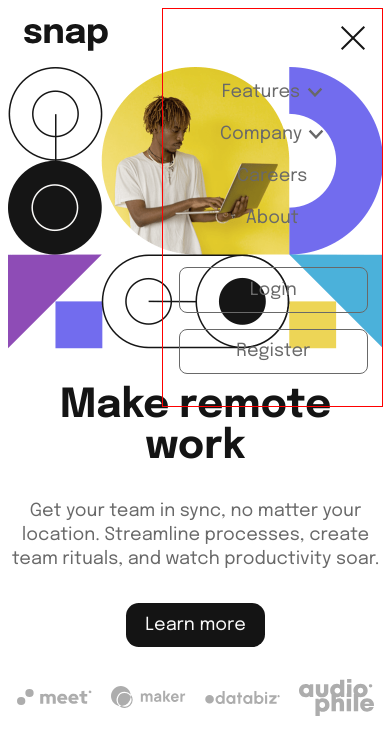
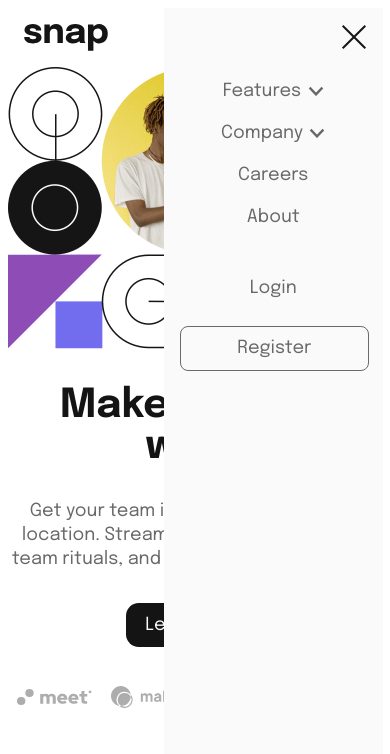
Before and after one commit to llhyuan/Snap-landing-page, a React (Vite) app: page / in a window 390 px wide. Both pictures are taken after a click on the picture 351 px from the left and 37 px from the top of the page. Shown: the top 754 px of the page. Built offline with nearby package versions, Linux system fonts and the light colour scheme.

Commit message:
adjusted inconsistency of the nav bar background between mobile and desktop view

```diff
--- a/src/components/Dropdown.jsx
+++ b/src/components/Dropdown.jsx
@@ -12,7 +12,7 @@
   }
 
   return (
-    <div className={'dropdown-item' + (!!dropdownStatus ? ' show-background' : '')}>
+    <div className='dropdown-item'>
         {!!itemList.length ? (
           <h4 onClick={handleOnClick}>
             {title}
--- a/src/scss/_Dropdown.scss
+++ b/src/scss/_Dropdown.scss
@@ -17,9 +17,8 @@
     a {
       text-decoration: none;
       color: v.$color-mainText;
-      &:hover,
-      &:active {
-        color: v.$color-mainText;
+      &:hover {
+        cursor: pointer;
       }
     }
   }
@@ -37,9 +36,6 @@
   .hide-background {
     background-color: inherit;
   }
-}
-.show-background {
-  color: v.$color-background;
 }
 
 @media only screen and (min-width: 955px) {
@@ -59,7 +55,7 @@
       left: -0.5rem;
       top: 0;
       border-radius: 0.8rem;
-      background-color: rgba(0, 0, 0, 0.8);
+      background-color: v.$color-background;
       z-index: auto;
     }
 
--- a/src/scss/_Header.scss
+++ b/src/scss/_Header.scss
@@ -15,11 +15,13 @@
   .menu {
     display: flex;
     flex-direction: column;
-    border: 1px solid red;
     position: absolute;
     top: 0;
     right: 0;
     width: 50%;
+    max-width: 250px;
+    height: 100vh;
+    background-color: v.$color-background;
     padding: 1rem 1rem;
     .hide-menu {
       align-self: flex-end;
@@ -32,15 +34,16 @@
         color: v.$color-mainText;
         text-decoration: none;
         text-align: center;
-        border: 1px solid v.$color-mainText;
-        border-radius: 0.5rem;
         padding: 0.8rem 0;
         margin-bottom: 1rem;
-
         width: 100%;
-        &:hover {
-          color: v.$color-background;
-          background-color: v.$color-buttonBackground;
+        &:last-of-type {
+          border: 1px solid v.$color-mainText;
+          border-radius: 0.5rem;
+          &:hover {
+            color: v.$color-background;
+            background-color: v.$color-buttonBackground;
+          }
         }
       }
     }
```
